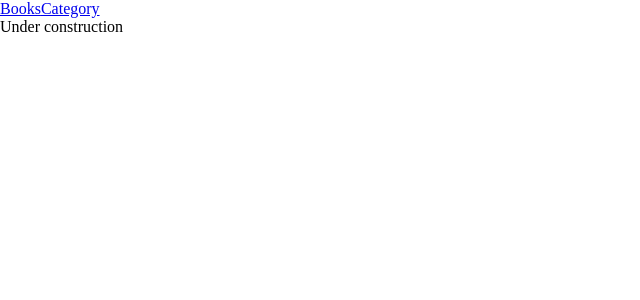
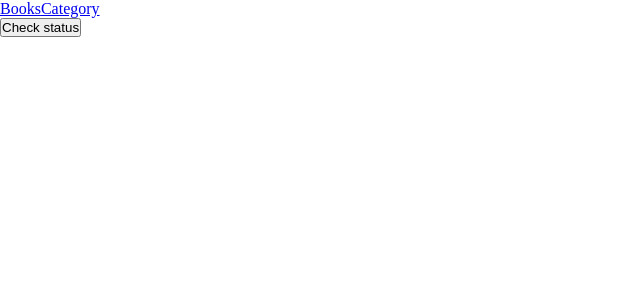
Before and after one commit to melashu/Bookstore, a React (Create React App) app: page /category in a window 1280 px wide. Shown: the top 300 px of the page, without its empty margins (0-640 px from the left). Built offline with nearby package versions, Linux system fonts and the light colour scheme.

Commit message:
add check status button

```diff
--- a/src/components/Categorie.jsx
+++ b/src/components/Categorie.jsx
@@ -5,8 +5,23 @@ import { categorieStatus } from '../redux/categories/categories';
 const Categorie = () => {
   const catagory = useSelector((state) => state.category);
   const dispatch = useDispatch();
-  dispatch(categorieStatus());
-  return <div>{catagory}</div>;
+
+  return (
+    <div>
+      <h2>
+        {' '}
+        {catagory}
+      </h2>
+      <button
+        type="button"
+        onClick={() => {
+          dispatch(categorieStatus());
+        }}
+      >
+        Check status
+      </button>
+    </div>
+  );
 };
 
 export default Categorie;
```
